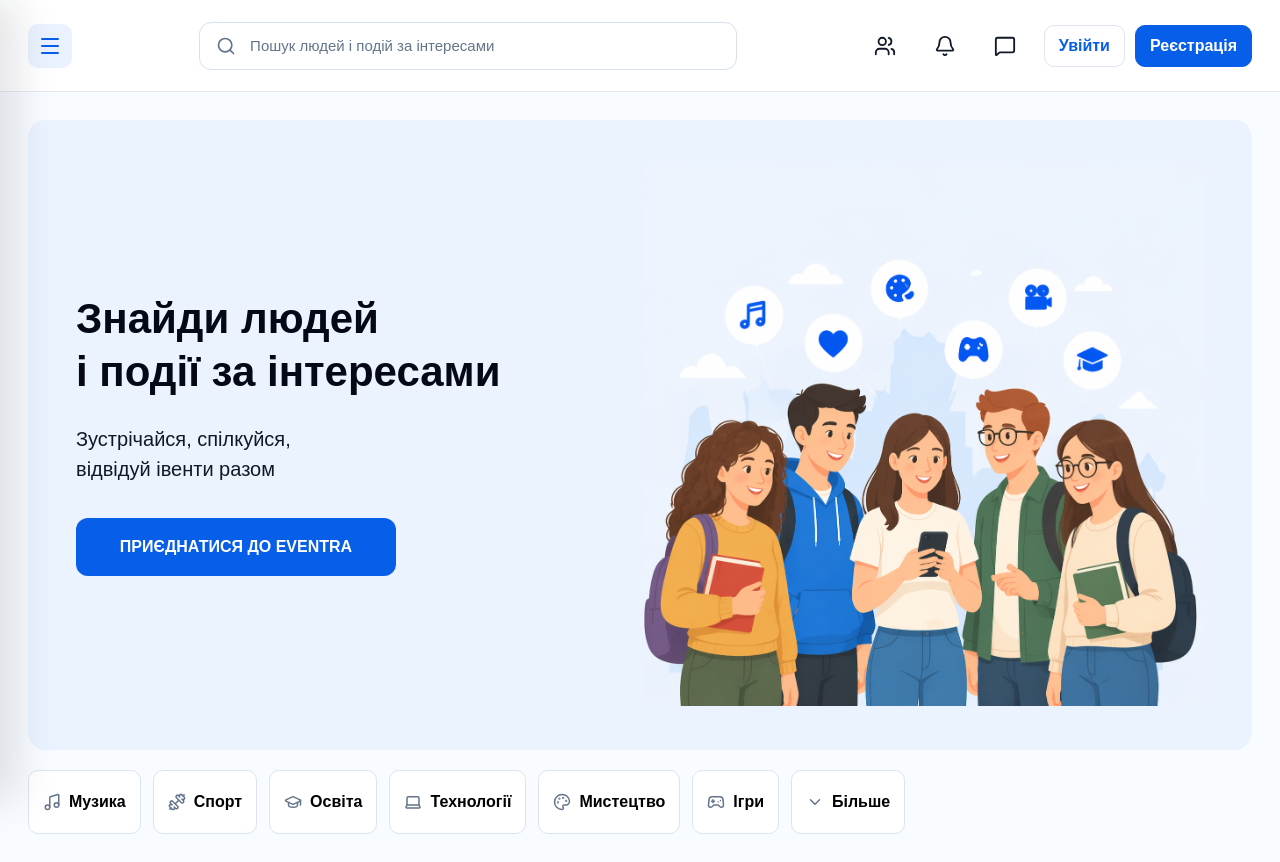
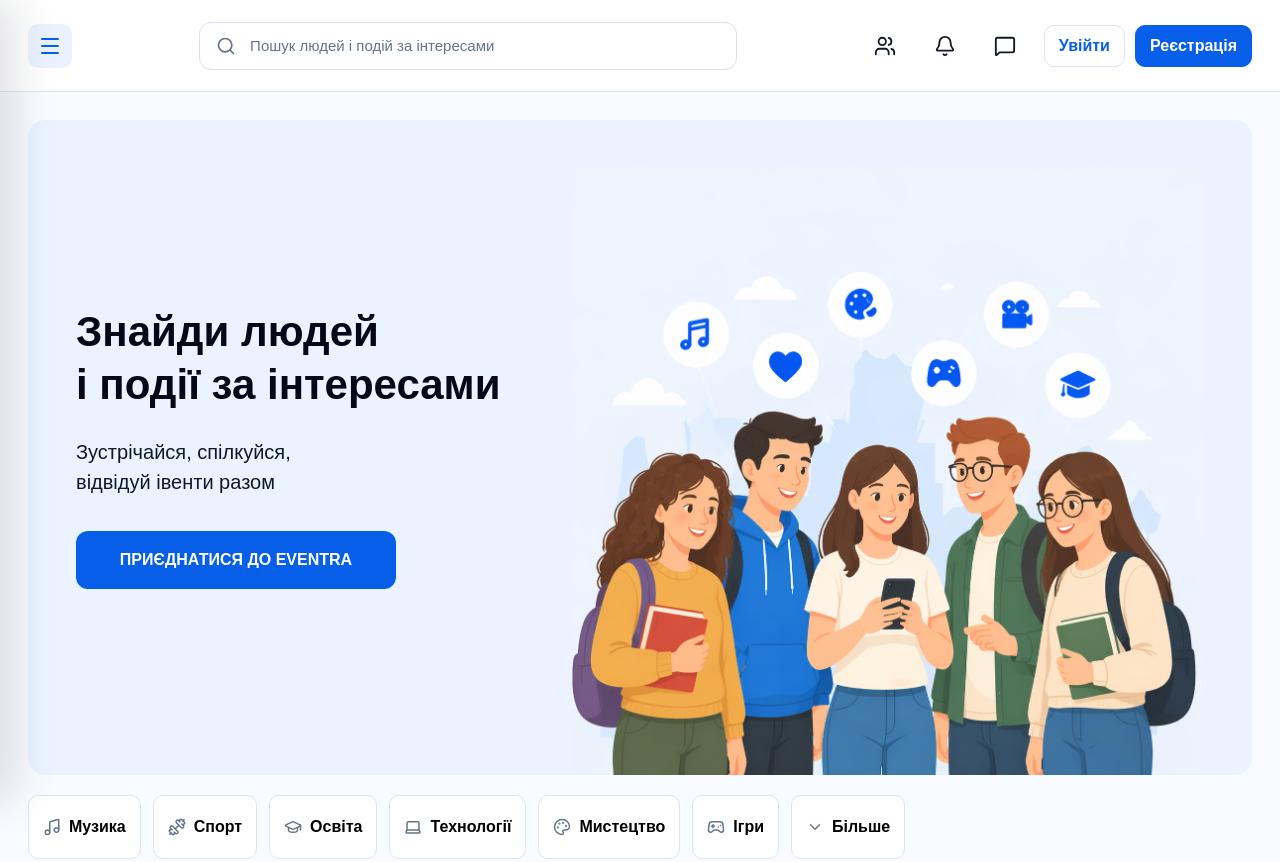
Before and after one commit to roksolianakachala/Eventra, a React app in the folder frontend/: page / in a window 1280 px wide. Shown: the top 862 px of the page. Built offline with nearby package versions, Linux system fonts and the light colour scheme; no server answers.

Commit message:
Add profile tabs UI and align home hero image

```diff
--- a/frontend/src/pages/Home/HomePage.css
+++ b/frontend/src/pages/Home/HomePage.css
@@ -6,12 +6,13 @@
 .hero {
   background: #eaf3ff;
   border-radius: 18px;
-  min-height: 330px;
-  padding: 44px 48px;
+  min-height: 430px;
+  padding: 44px 48px 0;
   display: flex;
   justify-content: space-between;
   align-items: center;
   gap: 40px;
+  overflow: hidden;
 }
 
 .hero-text h1 {
@@ -41,15 +42,28 @@
   min-height: 44px;
 }
 
-.hero-image img {
-  max-width: 560px;
-  width: 100%;
-  display: block;
-}
-
 .hero-text,
 .hero-image {
   min-width: 0;
+}
+
+.hero-text {
+  padding-bottom: 44px;
+}
+
+.hero-image {
+  align-self: stretch;
+  flex: 0 1 56%;
+  display: flex;
+  align-items: flex-end;
+  justify-content: flex-end;
+}
+
+.hero-image img {
+  width: min(100%, 720px);
+  max-height: 100%;
+  object-fit: contain;
+  display: block;
 }
 
 .categories {
@@ -300,8 +314,13 @@
 }
 @media (max-width: 1200px) {
   .hero {
-    padding: 36px;
+    min-height: 390px;
+    padding: 36px 36px 0;
     gap: 28px;
+  }
+
+  .hero-text {
+    padding-bottom: 36px;
   }
 
   .hero-text h1 {
@@ -319,7 +338,7 @@
 
 @media (max-width: 992px) {
   .hero {
-    align-items: flex-start;
+    min-height: 360px;
   }
 
   .hero-text h1 {
@@ -331,7 +350,7 @@
   }
 
   .hero-image {
-    max-width: 42%;
+    flex-basis: 48%;
   }
 
   .categories {
@@ -359,6 +378,7 @@
     display: flex;
     flex-direction: column;
     align-items: center;
+    padding-bottom: 0;
   }
 
   .hero-text h1 {
```
